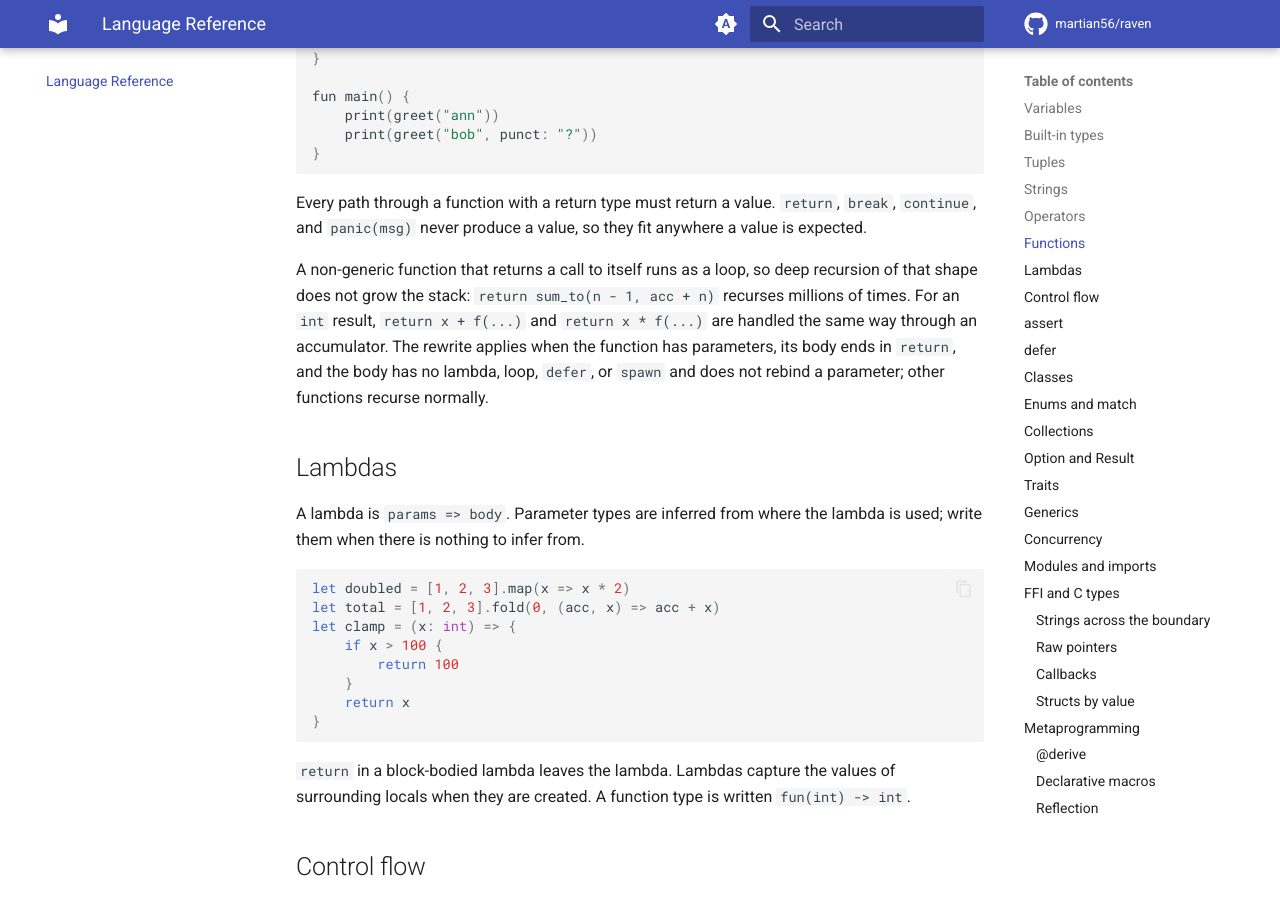
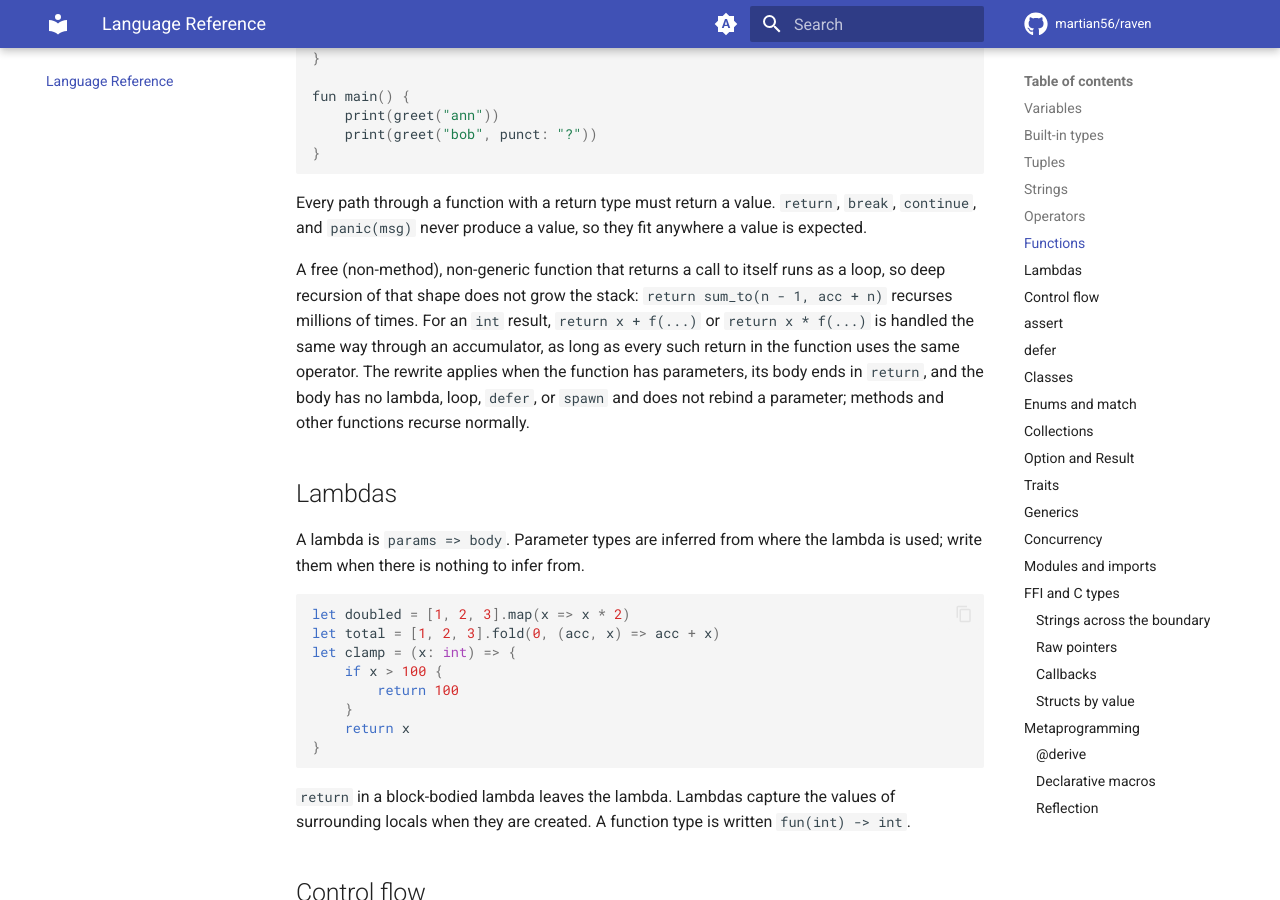
Before and after one commit to martian56/raven, an MkDocs documentation site: the page built from docs/guide/language-reference.md, in a window 1280 px wide and 900 px high, scrolled down 4132 px. Built offline with MkDocs 1.6.1 and Material for MkDocs 9.7.7, drawn with Linux system fonts in a browser that asks for light colours; comment, search, counter and statistics services are not loaded.

Commit message:
fix: count returns through the AST; document tail-call limits and startup timing

```diff
--- a/docs/guide/language-reference.md
+++ b/docs/guide/language-reference.md
@@ -191,13 +191,14 @@ Every path through a function with a return type must return a value.
 `return`, `break`, `continue`, and `panic(msg)` never produce a value, so they
 fit anywhere a value is expected.
 
-A non-generic function that returns a call to itself runs as a loop, so deep
-recursion of that shape does not grow the stack: `return sum_to(n - 1, acc + n)`
-recurses millions of times. For an `int` result, `return x + f(...)` and
-`return x * f(...)` are handled the same way through an accumulator. The
-rewrite applies when the function has parameters, its body ends in `return`,
-and the body has no lambda, loop, `defer`, or `spawn` and does not rebind a
-parameter; other functions recurse normally.
+A free (non-method), non-generic function that returns a call to itself runs
+as a loop, so deep recursion of that shape does not grow the stack:
+`return sum_to(n - 1, acc + n)` recurses millions of times. For an `int`
+result, `return x + f(...)` or `return x * f(...)` is handled the same way
+through an accumulator, as long as every such return in the function uses the
+same operator. The rewrite applies when the function has parameters, its body
+ends in `return`, and the body has no lambda, loop, `defer`, or `spawn` and
+does not rebind a parameter; methods and other functions recurse normally.
 
 ## Lambdas
 
```
Also changed, not shown: README.md (+3 -2 lines), 1 other file.
